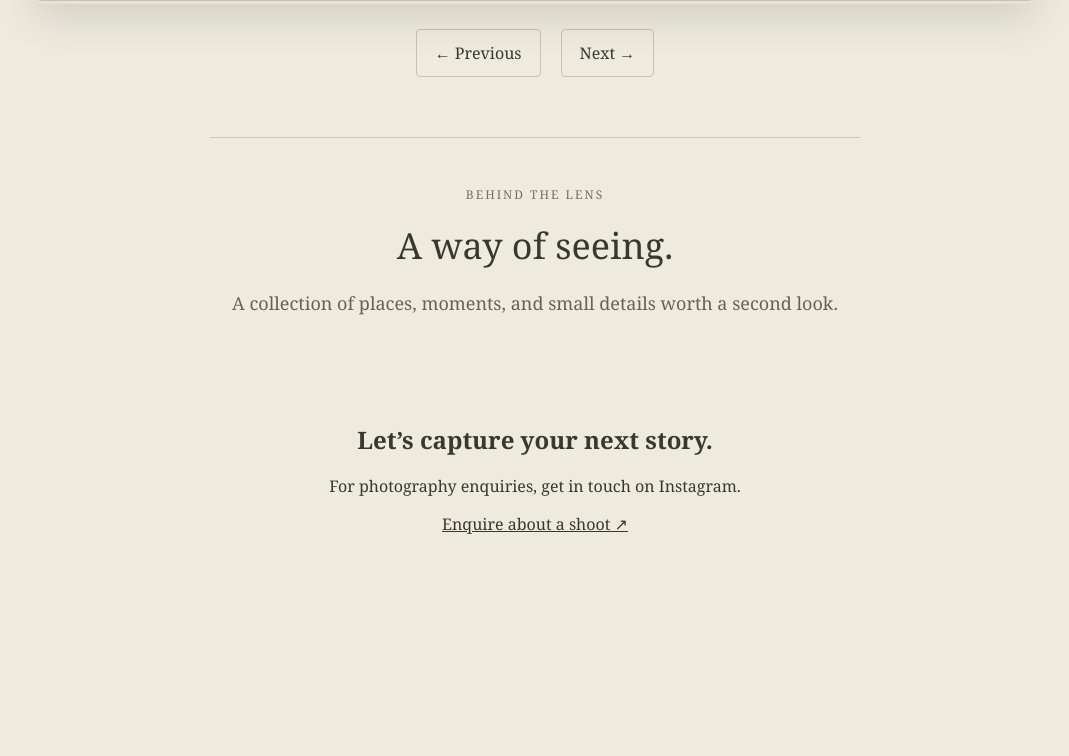
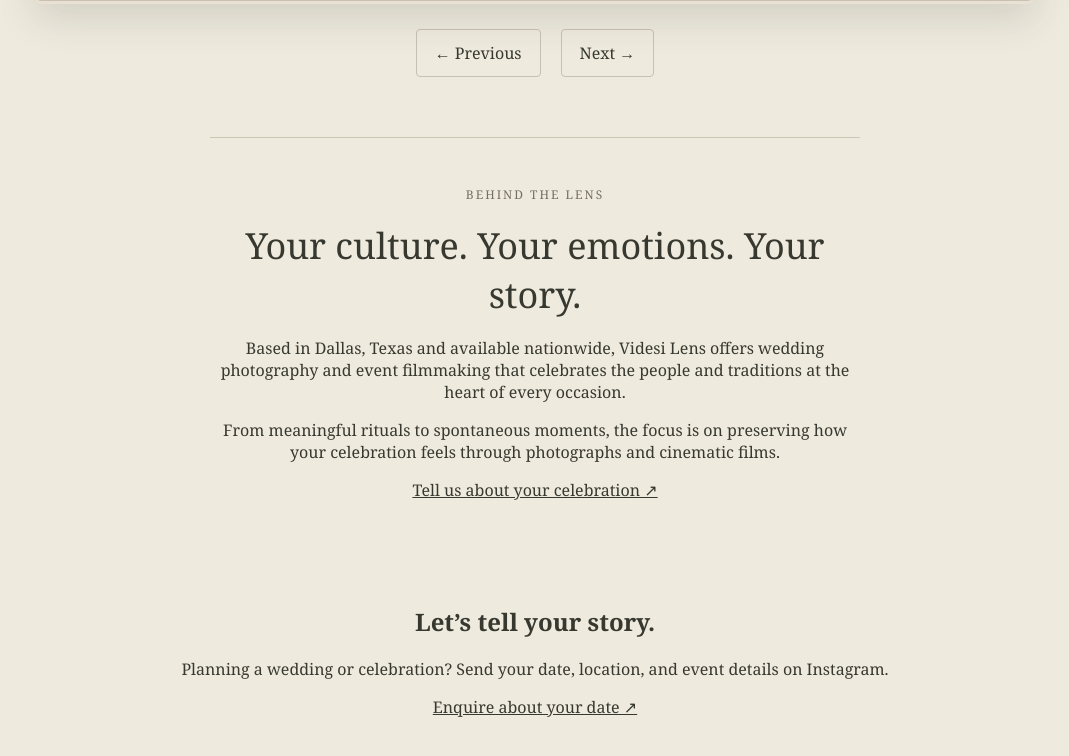
Before and after one commit to v3nky15/videsi-lens, a plain HTML site: page index.html in a window 1280 px wide. Shown: the part 1046-1802 px from the top of the page, without its empty margins (105-1174 px from the left). Before the commit the page ends 1645 px from the top, so only its background shows below. Drawn offline with Linux system fonts and the light colour scheme.

Commit message:
Add files via upload

```diff
--- a/index.html
+++ b/index.html
@@ -4,7 +4,11 @@
   <meta charset="UTF-8">
   <meta name="viewport" content="width=device-width, initial-scale=1.0">
 
-  <title>Videsi Lens — Photography</title>
+  <title>Videsi Lens | Dallas Wedding Photography &amp; Films</title>
+  <meta
+  name="description"
+  content="Dallas-based wedding photography and event filmmaking by Videsi Lens. Available nationwide. Explore the portfolio and enquire about your celebration."
+>
 
   <link rel="stylesheet" href="./style.css">
   <script src="./data.js" defer></script>
@@ -22,7 +26,8 @@
 
   <div class="brand-text">
     <h1>Videsi Lens</h1>
-    <p>A photographic journal.</p>
+    <p>Wedding Photography &amp; Films</p>
+    <p>Dallas, Texas · Available nationwide</p>
   </div>
 </header>
 
@@ -68,25 +73,39 @@
 </section>
 
   <section id="about" class="about-section">
-    <p class="section-label">Behind the lens</p>
-    <h2>A way of seeing.</h2>
+  <p class="section-label">Behind the lens</p>
 
-    <p>
-      A collection of places, moments, and small details
-      worth a second look.
-    </p>
-  </section>
+  <h2>Your culture. Your emotions. Your story.</h2>
+
+  <p>
+    Based in Dallas, Texas and available nationwide,
+    Videsi Lens offers wedding photography and event
+    filmmaking that celebrates the people and traditions
+    at the heart of every occasion.
+  </p>
+
+  <p>
+    From meaningful rituals to spontaneous moments,
+    the focus is on preserving how your celebration
+    feels through photographs and cinematic films.
+  </p>
+
+  <a href="https://www.instagram.com/videsi_lens/">
+    Tell us about your celebration ↗
+  </a>
+</section>
   </main>
 
   <footer id="contact">
-  <h2>Let’s capture your next story.</h2>
+  <h2>Let’s tell your story.</h2>
 
   <p>
-    For photography enquiries, get in touch on Instagram.
+    Planning a wedding or celebration?
+    Send your date, location, and event details on Instagram.
   </p>
 
   <a href="https://www.instagram.com/videsi_lens/">
-    Enquire about a shoot ↗
+    Enquire about your date ↗
   </a>
 </footer>
 </body>
```
